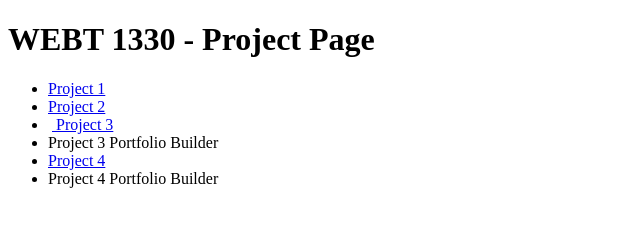
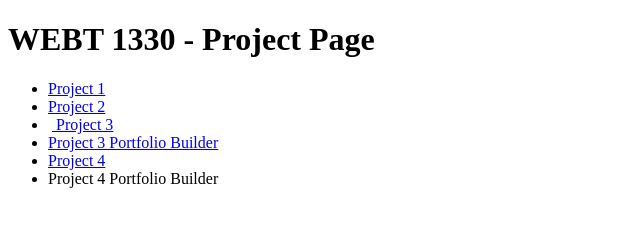
Before and after one commit to mgprater/webt1330, a plain HTML site: page index.html in a window 1280 px wide. Shown: the whole page, without its empty margins (0-640 px from the left). Drawn offline with Linux system fonts and the light colour scheme.

Commit message:
Update index.html

```diff
--- a/index.html
+++ b/index.html
@@ -13,7 +13,7 @@
 		<li><a href="Bistro/" target="_blank">Project 1</a></li>
     <li><a href="Chapter/typography.html" target="_blank">Project 2</a></li>
   <li><a>&nbsp;</a><a href="Museum/design.html">&nbsp;</a><a href="Council/index.html">Project 3</a></li>
-  <li>Project 3 Portfolio Builder</li>
+  <li><a href="3 portfolio builder/index.html">Project 3 Portfolio Builder</a></li>
   <li><a href="Museum/design.html">Project 4 </a></li>
 	    <li>Project 4 Portfolio Builder&nbsp;</li>
 </ul>
```
